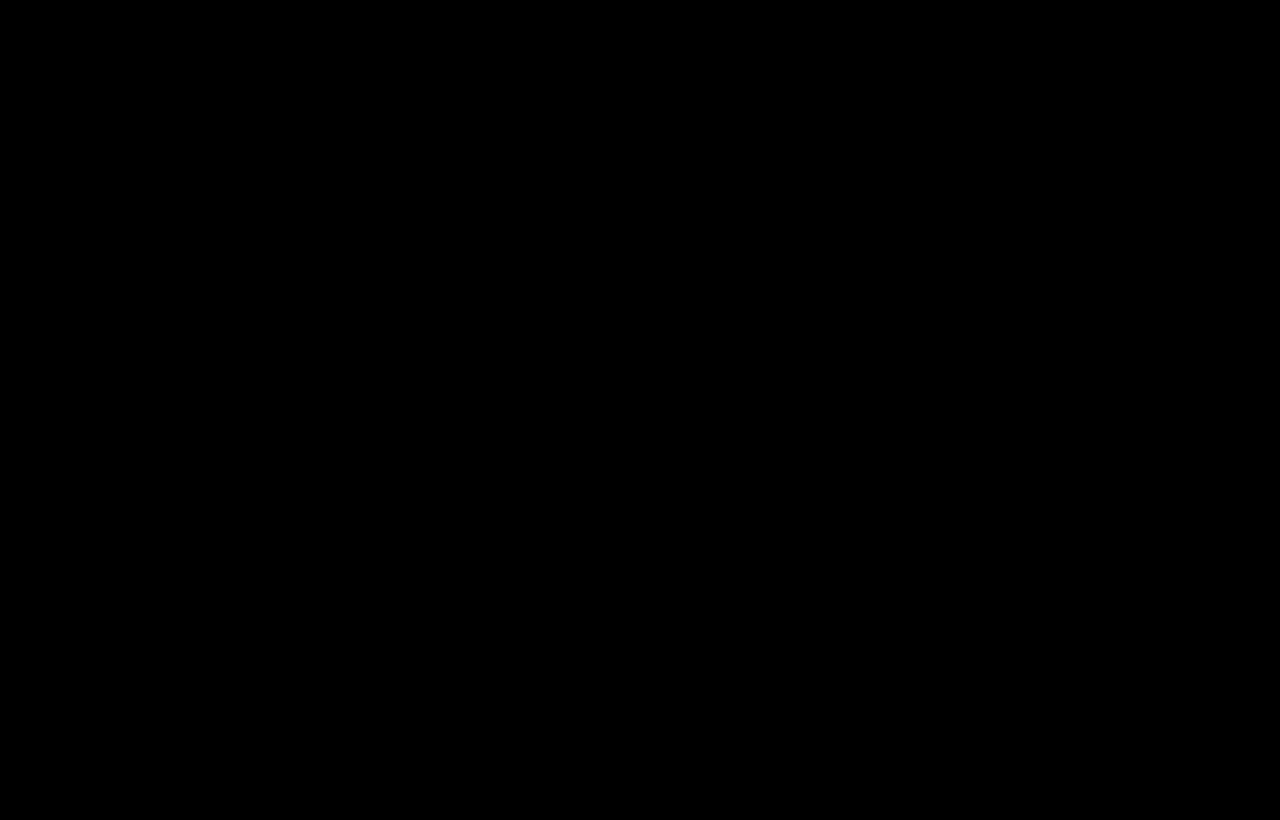
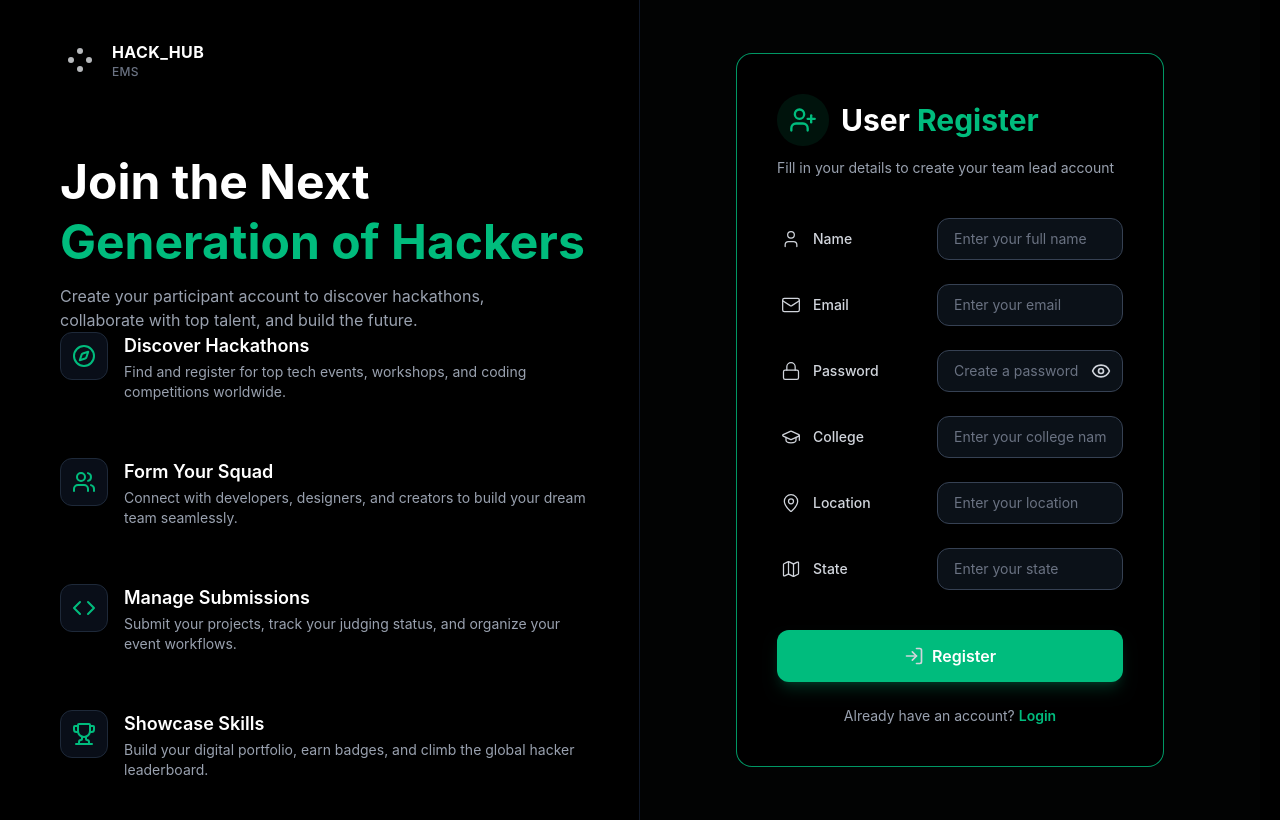
Before and after one commit to Bhargava36/eventmanagementsystem, a React (Vite) app in the folder ems_client/: page /user/register in a window 1280 px wide. Before the commit this address had no page. Built offline with nearby package versions, Linux system fonts and the light colour scheme.

Commit message:
Updated the teamlead routes and team lead regsiter page

```diff
--- a/ems_client/src/app/App.jsx
+++ b/ems_client/src/app/App.jsx
@@ -17,11 +17,11 @@
 import TeamDetails from '../features/auth/pages/Admin/TeamDetails';
 import AdminDashboard from '../features/auth/pages/Admin/AdminDashboard';
 import AdminProfile from '../features/auth/pages/Admin/AdminProfile';
-import TeamLeadRegister from '../features/auth/pages/TeamLead/TeamLeadRegister';
-import TeamLeadDashboard from '../features/auth/pages/TeamLead/TeamLeadDashboard';
-import TeamLeadLogin from '../features/auth/pages/TeamLead/TeamLeadLogin';
-import TeamLeadEventInfo from '../features/auth/pages/TeamLead/TeamLeadEventInfo';
-import MyTeams from '../features/auth/pages/TeamLead/MyTeams';
+import UserRegister from '../features/auth/pages/Users/UserRegister';
+import TeamLeadDashboard from '../features/auth/pages/Users/TeamLeadDashboard';
+import TeamLeadLogin from '../features/auth/pages/Users/TeamLeadLogin';
+import TeamLeadEventInfo from '../features/auth/pages/Users/TeamLeadEventInfo';
+import MyTeams from '../features/auth/pages/Users/MyTeams';
 
 function App() {
   return (
@@ -52,7 +52,7 @@
           <Route path="profile/:id" element={<AdminProfile />} />
         </Route>
 
-        <Route path="/teamlead/register" element={<TeamLeadRegister />} />
+        <Route path="/user/register" element={<UserRegister />} />
         <Route path="/teamlead/login" element={<TeamLeadLogin />} />
         <Route path="/teamlead/dashboard" element={<TeamLeadDashboard />} />
         <Route path="/teamlead/eventinfo" element={<TeamLeadEventInfo />} />
--- a/ems_client/src/features/auth/pages/Admin/AdminDashboard.jsx
+++ b/ems_client/src/features/auth/pages/Admin/AdminDashboard.jsx
@@ -91,7 +91,6 @@
         </div>
 
         <div className="bg-white dark:bg-gray-950 rounded-xl border border-emerald-700 dark:border-emerald-500 shadow-sm overflow-hidden relative">
-          <div className="absolute inset-0 bg-gradient-to-r from-emerald-50 to-transparent dark:from-emerald-500/10 dark:to-transparent pointer-events-none"></div>
 
           <div className="p-4 sm:p-6 relative z-10">
             <div className="flex flex-col sm:flex-row sm:items-start justify-between mb-6 gap-4">
--- a/ems_client/src/features/auth/pages/TeamLead/TeamLeadRegister.jsx
+++ b/ems_client/src/features/auth/pages/Users/UserRegister.jsx
@@ -1,24 +1,22 @@
 import React from 'react';
 import Footer from '../../../../components/Organisms/Footer';
 import {
-  Calendar,
   UserPlus,
   User,
   Mail,
   Lock,
   Eye,
   EyeOff,
-  Image as ImageIcon,
-  CloudUpload,
   GraduationCap,
   Users,
   MapPin,
   Map,
   LogIn,
-  ChevronDown
+  Compass,
+  Code,
+  Trophy
 } from 'lucide-react';
 import { motion, AnimatePresence } from "framer-motion";
-import teamLeadRegisterBg from '../../../../assets/teamlead_register_bg.png';
 import { useState } from 'react';
 import { useNavigate } from 'react-router-dom';
 
@@ -31,7 +29,7 @@
   </div>
 );
 
-function TeamLeadRegister() {
+function UserRegister() {
   const navigate = useNavigate();
   const initialForm = {
     LeadName: "",
@@ -73,58 +71,91 @@
   }
 
   return (
-    <div className="min-h-screen flex flex-col bg-white dark:bg-gray-950">
-      <div className="flex flex-1 flex-col lg:flex-row overflow-hidden">
-        <div className="relative lg:w-1/2 flex flex-col bg-emerald-50/50 dark:bg-emerald-950/20 p-6 lg:p-8 xl:p-10 border-r border-gray-100 dark:border-gray-900">
-
-          <div className="mb-4 flex  items-center gap-3 text-lg font-semibold lg:mb-8">
-            <div className="flex h-10 w-10 items-center justify-center bg-white/60 dark:border-gray-800 dark:bg-gray-900/40">
+    <div className="min-h-screen flex flex-col bg-black">
+      <div className="flex flex-1 flex-col lg:flex-row overflow-hidden px-5">
+        <div className="relative lg:w-1/2 flex flex-col overflow-hidden bg-black p-6 lg:p-8 xl:p-10 border-r border-gray-900">
+          <div className="relative z-10 mb-4 flex items-center gap-3 text-lg font-semibold lg:mb-8">
+            <div className="flex h-10 w-10 items-center justify-center">
               {logoElement}
             </div>
             <div className="flex flex-col leading-tight">
-              <span className="text-base font-bold tracking-wide text-gray-900 dark:text-white">HACK_HUB</span>
-              <span className="text-xs font-medium tracking-wide text-gray-500 dark:text-gray-400">
+              <span className="text-base font-bold tracking-wide text-white">HACK_HUB</span>
+              <span className="text-xs font-medium tracking-wide text-gray-500">
                 EMS
               </span>
             </div>
           </div>
 
-          <div className="relative z-10 mb-8 lg:mb-12">
-            <h2 className="text-4xl lg:text-5xl xl:text-6xl font-bold text-gray-900 dark:text-white leading-tight mb-4">
-              Create Your Team, <br />
-              Make It <span className="text-emerald-700 dark:text-emerald-500">Happen!</span>
-            </h2>
-            <p className="text-gray-600 dark:text-gray-300 text-base max-w-md">
-              Register as a team lead and get started with managing events seamlessly.
-            </p>
-          </div>
+          <div className="relative z-10 mt-8 shrink-0 lg:mt-10">
+    <h2 className="text-3xl lg:text-4xl xl:text-5xl font-bold text-white leading-tight mb-3">
+      Join the Next <span className="text-emerald-500">Generation of Hackers</span>
+    </h2>
+    <p className="text-gray-400 text-sm lg:text-base max-w-lg">
+      Create your participant account to discover hackathons, collaborate with top talent, and build the future.
+    </p>
+  </div>
 
-          <div className="relative z-10 flex-1 w-full mt-auto flex items-end justify-center min-h-[300px]">
-            <img
-              src={teamLeadRegisterBg}
-              alt="Team management workspace"
-              className="w-full h-full max-h-[500px] object-cover rounded-2xl shadow-2xl border border-white/50 dark:border-gray-800/50"
-            />
-          </div>
+  <div className="relative z-10 flex-1 w-full flex flex-col justify-center gap-8 lg:gap-14 min-h-0">
+    <div className="flex gap-4 items-start">
+      <div className="w-10 h-10 lg:w-12 lg:h-12 bg-gray-900/60 rounded-xl flex items-center justify-center shrink-0 border border-gray-800">
+        <Compass className="w-5 h-5 lg:w-6 lg:h-6 text-emerald-500" />
+      </div>
+      <div>
+        <h3 className="text-base lg:text-lg font-semibold text-white mb-0.5">Discover Hackathons</h3>
+        <p className="text-gray-400 text-xs lg:text-sm">Find and register for top tech events, workshops, and coding competitions worldwide.</p>
+      </div>
+    </div>
+
+    <div className="flex gap-4 items-start">
+      <div className="w-10 h-10 lg:w-12 lg:h-12 bg-gray-900/60 rounded-xl flex items-center justify-center shrink-0 border border-gray-800">
+        <Users className="w-5 h-5 lg:w-6 lg:h-6 text-emerald-500" />
+      </div>
+      <div>
+        <h3 className="text-base lg:text-lg font-semibold text-white mb-0.5">Form Your Squad</h3>
+        <p className="text-gray-400 text-xs lg:text-sm">Connect with developers, designers, and creators to build your dream team seamlessly.</p>
+      </div>
+    </div>
+
+    <div className="flex gap-4 items-start">
+      <div className="w-10 h-10 lg:w-12 lg:h-12 bg-gray-900/60 rounded-xl flex items-center justify-center shrink-0 border border-gray-800">
+        <Code className="w-5 h-5 lg:w-6 lg:h-6 text-emerald-500" />
+      </div>
+      <div>
+        <h3 className="text-base lg:text-lg font-semibold text-white mb-0.5">Manage Submissions</h3>
+        <p className="text-gray-400 text-xs lg:text-sm">Submit your projects, track your judging status, and organize your event workflows.</p>
+      </div>
+    </div>
+
+    <div className="flex gap-4 items-start">
+      <div className="w-10 h-10 lg:w-12 lg:h-12 bg-gray-900/60 rounded-xl flex items-center justify-center shrink-0 border border-gray-800">
+        <Trophy className="w-5 h-5 lg:w-6 lg:h-6 text-emerald-500" />
+      </div>
+      <div>
+        <h3 className="text-base lg:text-lg font-semibold text-white mb-0.5">Showcase Skills</h3>
+        <p className="text-gray-400 text-xs lg:text-sm">Build your digital portfolio, earn badges, and climb the global hacker leaderboard.</p>
+      </div>
+    </div>
+      </div>
+
         </div>
 
-        <div className="lg:w-1/2 flex flex-col justify-center px-6 sm:px-12 lg:px-16 xl:px-24 py-12 lg:py-8 bg-white dark:bg-gray-950 overflow-y-auto">
-          <div className="max-w-2xl w-full mx-auto">
+        <div className="lg:w-1/2 flex flex-col justify-center px-6 sm:px-12 lg:px-16 xl:px-24 py-10 lg:py-8 bg-[#020303] overflow-y-auto">
+          <div className="max-w-2xl w-full mx-auto rounded-2xl border border-emerald-500/80 bg-black/70 p-6 sm:p-8 lg:p-10">
             <div className="mb-10 text-center lg:text-left">
               <div className="flex items-center justify-center lg:justify-start gap-3 mb-3">
-                <div className="bg-emerald-50 dark:bg-emerald-500/10 p-3 rounded-full">
-                  <UserPlus className="w-7 h-7 text-emerald-700 dark:text-emerald-500" />
+                <div className="bg-emerald-500/10 p-3 rounded-full">
+                  <UserPlus className="w-7 h-7 text-emerald-500" />
                 </div>
-                <h2 className="text-3xl font-bold text-gray-900 dark:text-white">
-                  Team Lead <span className="text-emerald-700 dark:text-emerald-500">Register</span>
+                <h2 className="text-3xl font-bold text-white">
+                  User <span className="text-emerald-500">Register</span>
                 </h2>
               </div>
-              <p className="text-gray-500 dark:text-gray-400 text-sm">
+              <p className="text-gray-400 text-sm">
                 Fill in your details to create your team lead account
               </p>
             </div>
 
-            <form onSubmit={handleRegister} className="space-y-5 lg:space-y-6">
+            <form onSubmit={handleRegister} className="space-y-5 lg:space-y-6 [&_label]:text-gray-300 [&_input]:!border-gray-700 [&_input]:!bg-[#0b1118] [&_input]:!text-white [&_input]:placeholder-gray-500 [&_svg]:text-gray-300">
               <div className="flex flex-col sm:flex-row sm:items-center gap-2 sm:gap-4">
                 <div className="flex items-center gap-3 sm:w-36 shrink-0 pl-1">
                   <User className="w-5 h-5 text-gray-600 dark:text-gray-400" strokeWidth={1.5} />
@@ -302,8 +333,7 @@
           </div>
         </div>
       </div>
-      <Footer />
     </div>
   );
 }
-export default TeamLeadRegister;
+export default UserRegister;
```
Also changed, not shown: ems_client/src/components/Organisms/AdminSidebar.jsx (+16 -0 lines), ems_client/src/features/auth/pages/Users/MyTeams.jsx (renamed from ems_client/src/features/auth/pages/TeamLead/MyTeams.jsx), ems_client/src/features/auth/pages/Users/TeamLeadDashboard.jsx (renamed from ems_client/src/features/auth/pages/TeamLead/TeamLeadDashboard.jsx), ems_client/src/features/auth/pages/Users/TeamLeadEventInfo.jsx (renamed from ems_client/src/features/auth/pages/TeamLead/TeamLeadEventInfo.jsx), ems_client/src/features/auth/pages/Users/TeamLeadLogin.jsx (renamed from ems_client/src/features/auth/pages/TeamLead/TeamLeadLogin.jsx).
